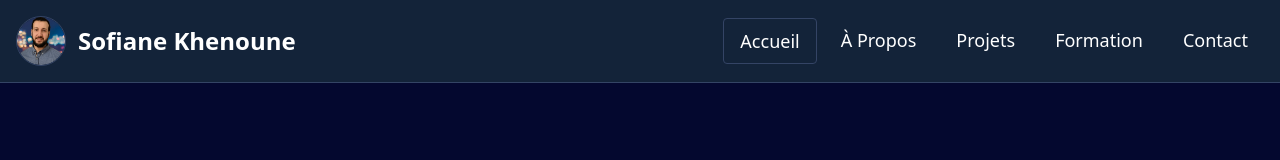
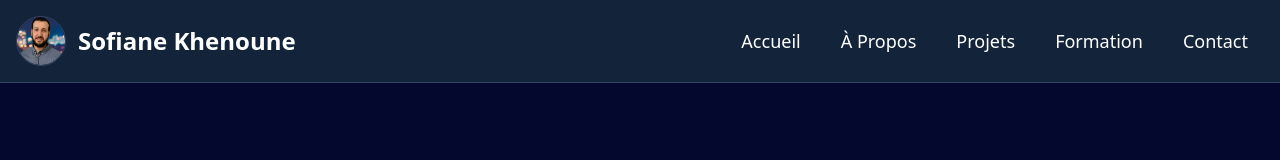
Before and after one commit to SofianeKhenoune/my_portfolio, a Next.js app: page / in a window 1280 px wide. Shown: the top 160 px of the page. Built offline with nearby package versions, Linux system fonts and the light colour scheme.

Commit message:
style : scroll library is ok

```diff
--- a/components/Header/NavBar.js
+++ b/components/Header/NavBar.js
@@ -1,15 +1,12 @@
 import Image from 'next/image';
-import Link from 'next/link';
-import { useRouter } from 'next/router';
 import { useState } from 'react';
+import { Button, Link } from 'react-scroll';
 
 const NavBar = () => {
-  const router = useRouter();
-
   const [showNav, setShowNav] = useState(false);
   const navItemStyle =
-    'block py-2 px-4 text-slate-50 rounded hover:bg-buttonHover hover:scale-105 transition duration-300';
-  const navActiveItemStyle = `${navItemStyle} text-gray-950 border border-light`;
+    'block py-2 px-4 text-slate-50 rounded hover:bg-buttonHover hover:scale-105 transition duration-300 capitalize';
+  const navActiveItemStyle = `${navItemStyle} border border-light`;
   return (
     <nav className='border-gray-200 dark:bg-gray-900'>
       <div className='flex flex-wrap items-center justify-between p-4 mx-auto'>
@@ -60,86 +57,83 @@ const NavBar = () => {
           }
           id='navbar-default'
         >
-          <ul className='font-medium capitalize flex flex-col p-4 md:p-0 mt-4 border border-gray-100 rounded-lg md:flex-row md:space-x-2 md:mt-0 md:border-0 dark:bg-gray-800 md:dark:bg-gray-900 dark:border-gray-700 '>
-            <li
+          <div className='font-medium capitalize flex flex-col p-4 md:p-0 mt-4 border border-gray-100 rounded-lg md:flex-row md:space-x-2 md:mt-0 md:border-0 dark:bg-gray-800 md:dark:bg-gray-900 dark:border-gray-700 '>
+            <Button>
+              <Link
+                to='home'
+                activeClass={navActiveItemStyle}
+                spy={true}
+                className={navItemStyle}
+                offset={0}
+                duration={1000}
                 onClick={() => {
                   setShowNav(false);
                 }}
               >
-              <Link
-                href='/'
-                className={
-                  router.pathname === '/' ? navActiveItemStyle : navItemStyle
-                }
-              >
                 accueil
               </Link>
-            </li>
-            <li
+            </Button>
+            <Button>
+              <Link
+                to='about'
+                activeClass={navActiveItemStyle}
+                spy={true}
+                className={navItemStyle}
+                offset={0}
+                duration={1000}
                 onClick={() => {
                   setShowNav(false);
                 }}
               >
-              <Link
-                href='#about'
-                className={
-                  router.pathname === '/about'
-                    ? navActiveItemStyle
-                    : navItemStyle
-                }
-              >
                 à propos
               </Link>
-            </li>
-            <li
+            </Button>
+            <Button>
+              <Link
+                to='projects'
+                activeClass={navActiveItemStyle}
+                spy={true}
+                className={navItemStyle}
+                offset={0}
+                duration={1000}
                 onClick={() => {
                   setShowNav(false);
                 }}
               >
-              <Link
-                href='#projects'
-                className={
-                  router.pathname === '/#projects'
-                    ? navActiveItemStyle
-                    : navItemStyle
-                }
-              >
                 projets
               </Link>
-            </li>
-            <li
+            </Button>
+            <Button>
+              <Link
+                to='education'
+                activeClass={navActiveItemStyle}
+                spy={true}
+                className={navItemStyle}
+                offset={0}
+                duration={1000}
                 onClick={() => {
                   setShowNav(false);
                 }}
               >
-              <Link
-                href='#education'
-                className={
-                  router.pathname === '/#education'
-                    ? navActiveItemStyle
-                    : navItemStyle
-                }
-              >
                 formation
               </Link>
-            </li>
-            <li
+            </Button>
+            <Button>
+              <Link
+                to='contact'
+                activeClass={navActiveItemStyle}
+                spy={true}
+                className={navItemStyle}
+                offset={0}
+                duration={1000}
                 onClick={() => {
                   setShowNav(false);
                 }}
               >
-              <Link
-                href='#contact'
-                className={
-                  router.pathname === '/#contact'
-                    ? navActiveItemStyle
-                    : navItemStyle
-                }
-              >
                 contact
               </Link>
-            </li>
-          </ul>
+            </Button>
+          </div>
         </div>
       </div>
     </nav>
--- a/package.json
+++ b/package.json
@@ -19,6 +19,7 @@
     "react": "18.2.0",
     "react-dom": "18.2.0",
     "react-icons": "^4.8.0",
+    "react-scroll": "^1.9.0",
     "react-type-animation": "^3.1.0",
     "split-type": "^0.3.3"
   },
--- a/src/pages/index.js
+++ b/src/pages/index.js
@@ -24,6 +24,7 @@ import {
   SiSymphony,
   SiTailwindcss,
 } from 'react-icons/si';
+import { Link } from 'react-scroll';
 import AboutBloc from '../../components/AboutBloc/AboutBloc';
 import Contact from '../../components/Contact/Contact';
 import EducationIcon from '../../components/EducationIcon/EducationIcon';
@@ -137,8 +138,8 @@ export default function Home() {
         </div>
       </section>
 
-      <section id='about' className='pt-10'>
-        <h2 className='capitalize text-2xl font-bold text-center my-20 md:text-3xl opacity-0 -translate-x-10 max-w-max mx-auto p-2'>
+      <section id='about' className='pt-10 min-h-screen'>
+        <h2 className=' capitalize text-2xl font-bold text-center my-20 md:text-3xl opacity-0 -translate-x-10 max-w-max mx-auto p-2'>
           à propos de moi
         </h2>
         <div className='flex flex-wrap gap-10 justify-center'>
@@ -172,7 +173,7 @@ export default function Home() {
           </AboutBloc>
         </div>
       </section>
-      <section id='projects' className='pt-10'>
+      <section id='projects' className='pt-10 min-h-screen'>
         <h2 className='capitalize text-2xl font-bold text-center my-20 md:text-3xl opacity-0 -translate-x-10 max-w-max mx-auto p-2'>
           mes projets
         </h2>
@@ -226,7 +227,7 @@ export default function Home() {
           />
         </div>
       </section>
-      <section id='education' className='pt-10'>
+      <section id='education' className='pt-10 min-h-screen'>
         <h2 className='capitalize text-2xl font-bold text-center my-20 md:text-3xl opacity-0 -translate-x-10 max-w-max mx-auto p-2'>
           Formation
         </h2>
@@ -318,6 +319,16 @@ export default function Home() {
           </EducationIcon>
         </div>
       </section>
+      <Link
+        to='home'
+        activeClass='block'
+        spy={true}
+        className='hidden'
+        offset={0}
+        duration={500}
+      >
+        Retourner en haut
+      </Link>
       <section
         id='contact'
         className='pt-10 h-[calc(100vh-90px)] flex justify-center items-center flex-col'
```
Also changed, not shown: 2 other files (tests, documents, lock files or other folders). Lines whose indentation alone changed are shown as unchanged.
